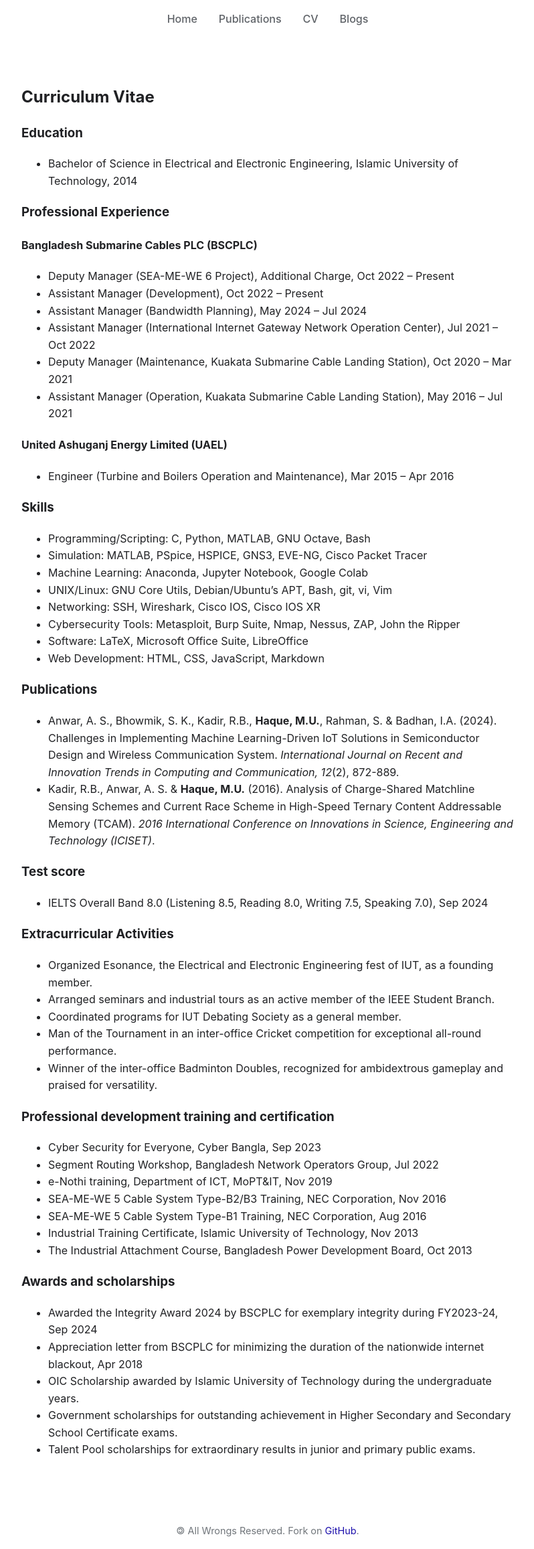
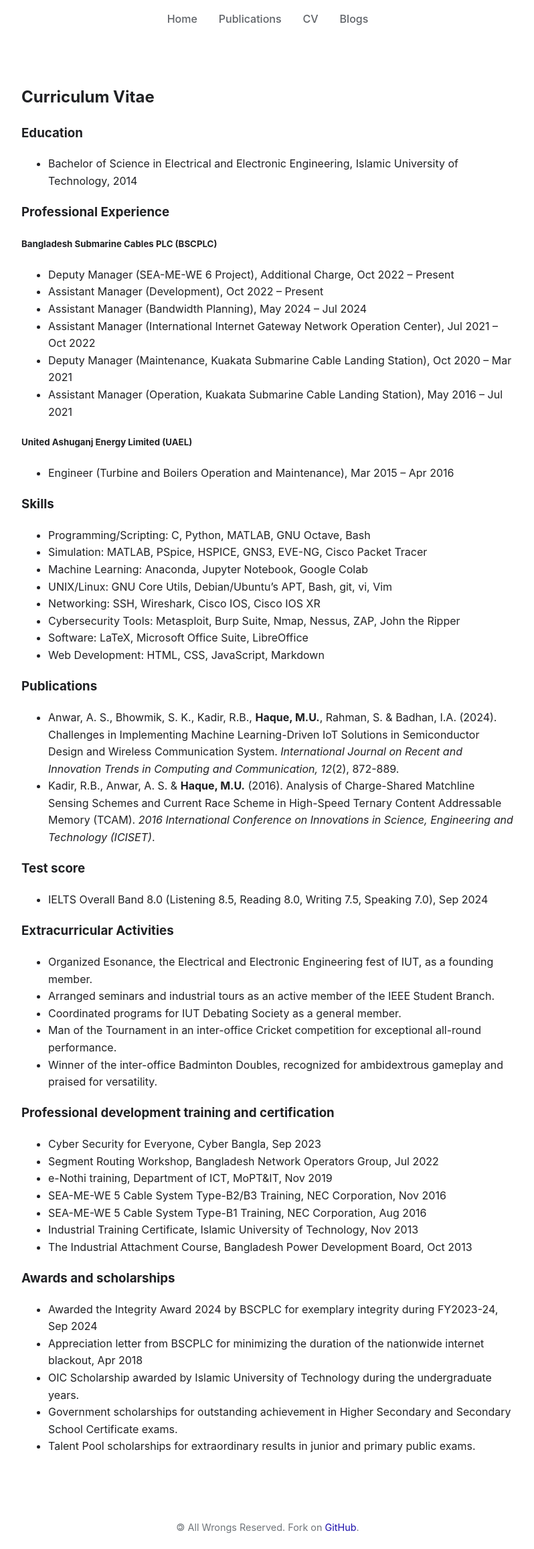
Before and after one commit to muntasimulhaque/muntasimulhaque.github.io, a Jekyll site: the page built from cv.md, in a window 1280 px wide. Shown: the whole page at 67% size, without its empty margins (240-1038 px from the left). Built offline with Jekyll 4.4.1, drawn with Linux system fonts in a browser that asks for light colours.

Commit message:
Update cv.md

```diff
--- a/cv.md
+++ b/cv.md
@@ -11,7 +11,7 @@
 
 ### Professional Experience
 
-#### Bangladesh Submarine Cables PLC (BSCPLC)
+##### Bangladesh Submarine Cables PLC (BSCPLC)
   - Deputy Manager (SEA-ME-WE 6 Project), Additional Charge, Oct 2022 – Present
   - Assistant Manager (Development), Oct 2022 – Present
   - Assistant Manager (Bandwidth Planning), May 2024 – Jul 2024
@@ -19,7 +19,7 @@
   - Deputy Manager (Maintenance, Kuakata Submarine Cable Landing Station), Oct 2020 – Mar 2021
   - Assistant Manager (Operation, Kuakata Submarine Cable Landing Station), May 2016 – Jul 2021
 
-#### United Ashuganj Energy Limited (UAEL)
+##### United Ashuganj Energy Limited (UAEL)
   - Engineer (Turbine and Boilers Operation and Maintenance), Mar 2015 – Apr 2016
 
 ### Skills
```
